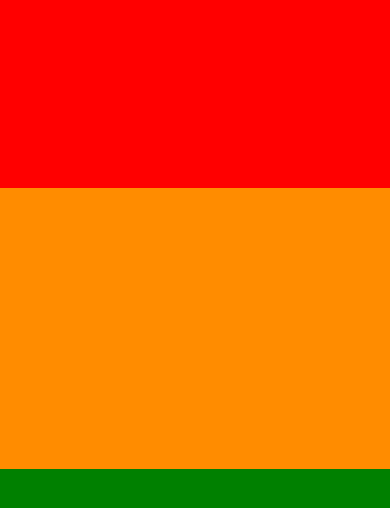
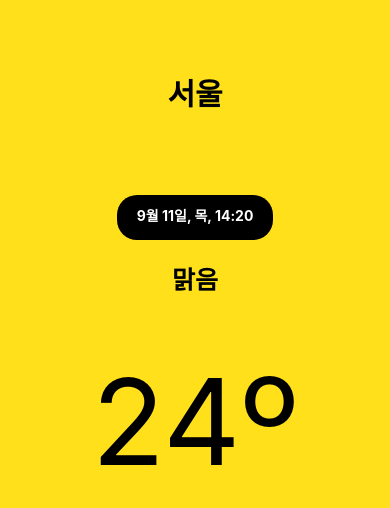
Before and after one commit to bym010312/RN_weather_app, a React Native app: screen / in a window 390 px wide. Shown: the top 508 px of the page. Built offline with nearby package versions, Linux system fonts and the light colour scheme.

Commit message:
날씨 앱 레이아웃 구성 및 디자인

```diff
--- a/App.js
+++ b/App.js
@@ -4,17 +4,74 @@ import React, { useState } from "react";
 
 export default function App() {
   return (
-    <View style={{ flex: 1 }}>
-      <View style={{ flex: 1, backgroundColor: "red" }}></View>
-      <View
-        style={{ flex: 1.5, backgroundColor: "darkorange" }}
-      ></View>
-      <View
-        style={{ flex: 2, backgroundColor: "green" }}
-      ></View>
-      <StatusBar style="auto" />
+    <View style={styles.container}>
+      <View style={styles.cityCon}>
+        <Text style={styles.city}>서울</Text>
+      </View>
+      <View style={styles.weatherCon}>
+        <View style={styles.day}>
+          <Text style={styles.regDate}>9월 11일, 목, 14:20</Text>
+          <Text style={styles.desc}>맑음</Text>
+        </View>
+        <View style={styles.tempCon}>
+          <Text style={styles.temp}>24º</Text>
+        </View>
+      </View>
     </View>
   );
 }
 
-const styles = StyleSheet.create({});
+const styles = StyleSheet.create({
+  container: {
+    flex: 1,
+    backgroundColor: "#ffe01a",
+  },
+  cityCon: {
+    flex: 0.3,
+  },
+  city: {
+    flex: 1,
+    marginTop: 50,
+    paddingTop: 20,
+    fontSize: 30,
+    textAlign: "center",
+    fontWeight: "bold",
+  },
+  weatherCon: {
+    flex: 1,
+  },
+  day: {
+    flex: 0.2,
+    textAlign: "center",
+    alignItems: "center",
+    justifyContent: "center",
+
+  },
+  regDate: {
+    paddingTop: 10,
+    paddingLeft: 20,
+    paddingRight: 20,
+    paddingBottom: 15,
+    backgroundColor: "black",
+    color: "white",
+    fontWeight: "bold",
+    borderRadius: 20,
+    overflow: "hidden",
+  },
+  desc: {
+    flex: 1.5,
+    marginTop: 20,
+    fontSize: 25,
+    fontWeight: "bold",
+
+  },
+  tempCon: {
+    flex: 0.3,
+    alignItems: "center",
+    justifyContent: "center"
+  },
+  temp: {
+    textAlign: "center",
+    fontSize: 120,
+  },
+});
```
